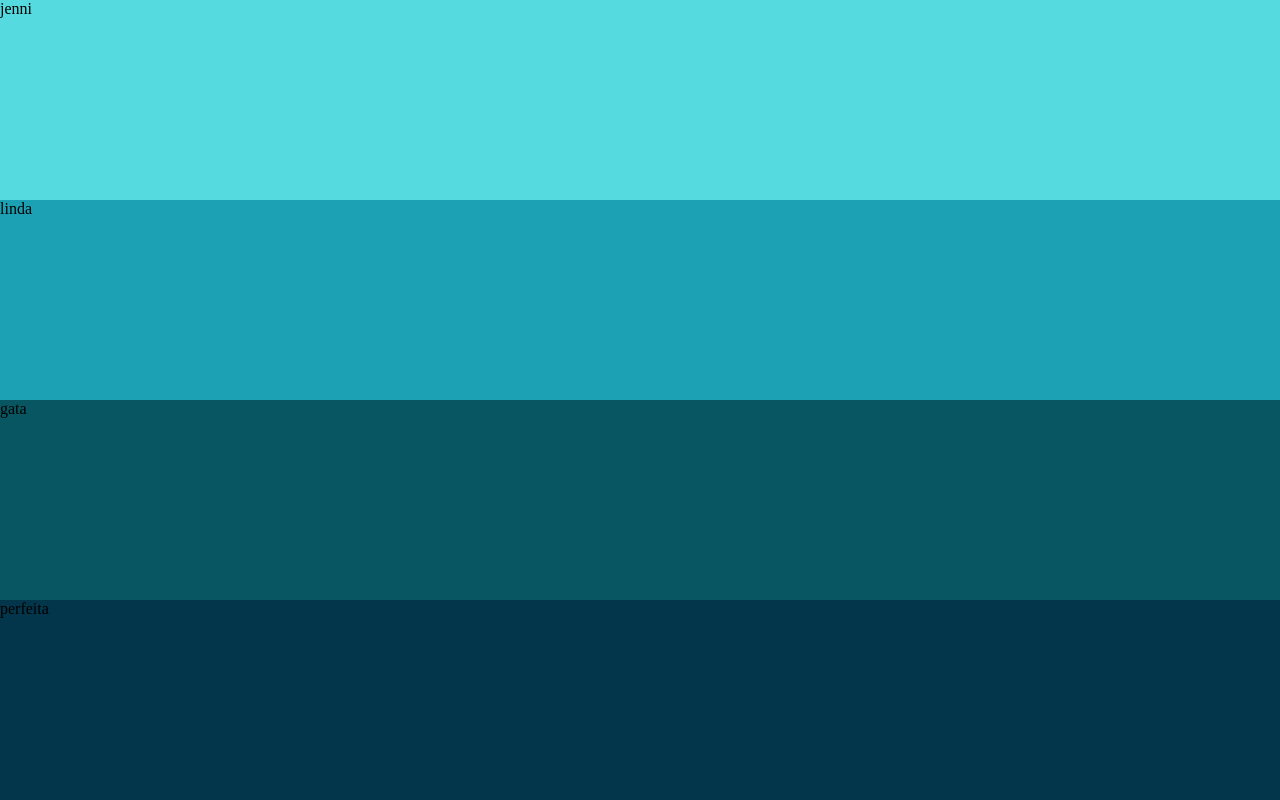
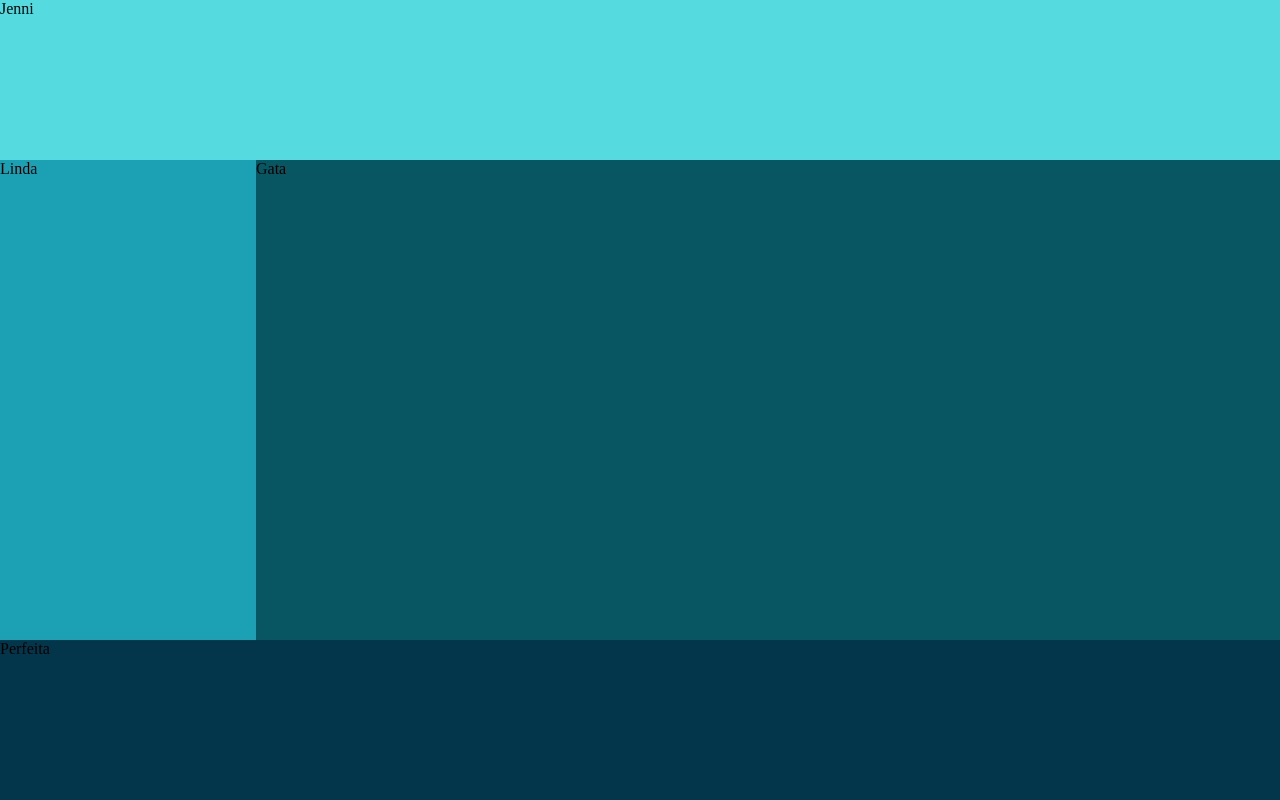
Before and after one commit to jenniferkauane/2f2t, a plain HTML site: page estudogrid.html in a window 1280 px wide. Drawn offline with Linux system fonts and the light colour scheme.

Commit message:
Add files via upload
12-06

```diff
--- a/estudo.css
+++ b/estudo.css
@@ -8,25 +8,35 @@ body {
 }
 .barra {
     background-color: rgb(84, 218, 223);
-    height: 25vh;
+    height: 20vh;
+    grid-area: barra;
 
 
 }
 .lado {
     background-color: rgb(27, 161, 179);
-    height: 25vh;
+    height: 60vh;
+    grid-area: lado;
 }
 .principal {
 
     background-color: rgb(7, 86, 97);
-    height: 25vh;
+    height: 60vh;
+    grid-area: principal;
 }
 
 .rodape {
     background-color: rgb(3, 54, 75);
-    height: 25vh;
+    height: 20vh;
+    grid-area: rodape;
 }
 
 .meu-site {
+    display: grid;
+    grid-template-columns: 20% 80% ;
+    grid-template-areas:
+                  "barra barra"
+                  "lado principal"
+                  "rodape rodape";
 
 }
--- a/estudogrid.html
+++ b/estudogrid.html
@@ -10,22 +10,22 @@
 <body>
     <section class="meu-site">
    <div class="barra">
-   jenni
+   Jenni
 
    </div>
 
    <div class="lado">
-    linda
+    Linda
 
    </div>
 
    <div class="principal">
-    gata
+    Gata
 
    </div>
 
    <div class="rodape">
-    perfeita
+    Perfeita
 
    </div>
 </section>
```
Also changed, not shown: index.html (+1 -1 lines).
